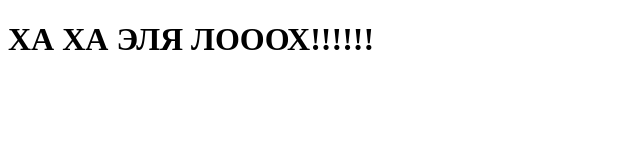
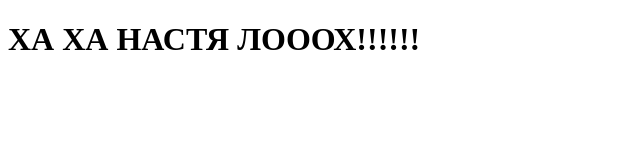
Before and after one commit to nikvladislav12-bot/fhgccfg, a plain HTML site: page index.html in a window 1280 px wide. Shown: the whole page, without its empty margins (0-640 px from the left). Drawn offline with Linux system fonts and the light colour scheme.

Commit message:
Update header text in index.html

```diff
--- a/index.html
+++ b/index.html
@@ -4,7 +4,7 @@
     <meta charset="UTF-8">
 </head>
 <body>
-    <h1>ХА ХА ЭЛЯ ЛОООХ!!!!!!</h1>
+    <h1>ХА ХА НАСТЯ ЛОООХ!!!!!!</h1>
 </body>
 
 </html>
```
